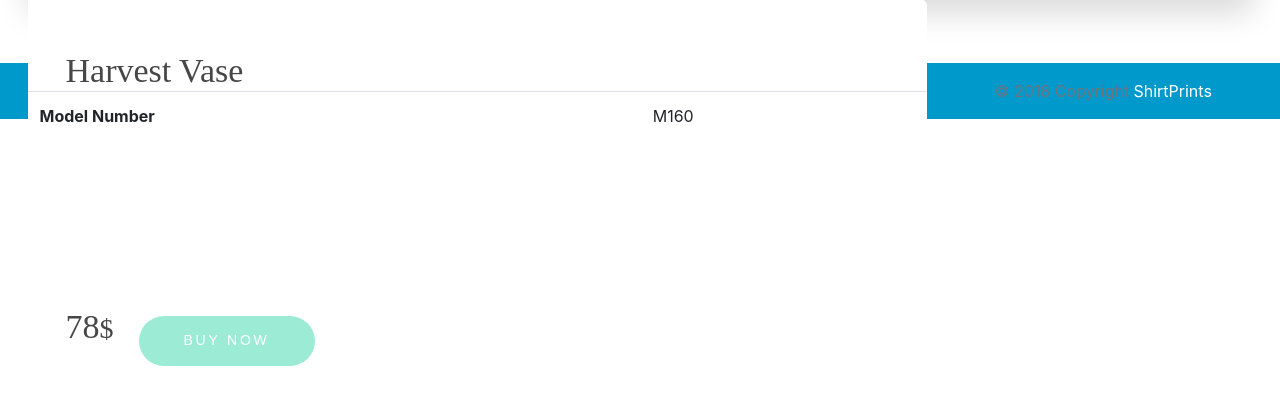
After one commit to slash12/shirtPrintfk, a PHP site: page /shirtprintfk/viewtshirt.php in a window 1280 px wide. The commit adds this page. Shown: the part 520-939 px from the top of the page. Run offline with PHP 8.4, Linux system fonts and the light colour scheme.

Commit message:
change search button color and create view card for tshirt(in progress)

```diff
--- a/search.php
+++ b/search.php
@@ -31,8 +31,6 @@
     <script src="js/bootstrap.min.js"></script>
     <script src="js/bootstrap-magnify.js"></script>
     <script src="js/bootstrap-select.min.js"></script>
-
-
   <!-- /Imports -->
 </head>
 <body>
@@ -174,7 +172,7 @@
                             <span>MUR <s><?php echo $res_tshirt["price"] + 100 ; ?></s> <?php echo $res_tshirt["price"]; ?></span>
                             <span>
                             <a class="btn btn-info" href="viewtshirt.php?id='<?php echo $res_tshirt['tshirt_id']; ?>'">Details</a>
-                            <a class="btn btn-warning" href="#">Buy Now</a>
+                            <a class="btn btn-primary" href="#">Buy Now</a>
                             </span>
                         </div>
                     </div>
--- /dev/null
+++ b/viewtshirt.php
@@ -0,0 +1,187 @@
+<?php
+//include database connection
+    require('includes/dbconnect.php');
+//include database connection
+//Session check and redirect
+    session_start();
+
+    if(!isset($_SESSION['user_login']))
+    {
+    require('includes/session_timer.php');
+    }
+
+    if(isset($_SESSION['admin']))
+    {
+    header('Location:webadmin/crudtshirt.php');
+    }
+//Session check and redirect
+?>
+<!DOCTYPE html>
+<html>
+<head>
+  <meta charset="utf-8">
+  <title>ShirtPrints | Search</title>
+  <!-- Imports -->
+    <link rel="stylesheet" href="css/style.css" type="text/css" media="all">
+    <link rel="stylesheet" href="css/bootstrap.min.css" type="text/css">
+    <link rel="stylesheet" href="css/bootstrap-magnify.css" type="text/css">
+    <link rel="stylesheet" href="css/bootstrap-select.min.css">
+    <script src="js/jquery.min.js"></script>
+    <script src="js/popper.js"></script>
+    <script src="js/bootstrap.min.js"></script>
+    <script src="js/bootstrap-magnify.js"></script>
+    <script src="js/bootstrap-select.min.js"></script>
+  <!-- /Imports -->
+
+  <!-- Temporarily Style -->
+  <style>
+
+.wrapper {
+height: 420px;
+margin-left: 1%;
+margin-top: -1%;
+width: 98%;
+border-radius: 7px 7px 7px 7px;
+-webkit-box-shadow: 0px 14px 32px 0px rgba(0, 0, 0, 0.15);
+-moz-box-shadow: 0px 14px 32px 0px rgba(0, 0, 0, 0.15);
+box-shadow: 0px 14px 32px 0px rgba(0, 0, 0, 0.15);
+}
+
+.product-img {
+  float: left;
+  height: 420px;
+  width: 327px;
+}
+
+.product-img img {
+  border-radius: 7px 0 0 7px;
+}
+
+.product-info {
+  float: left;
+  height: 420px;
+  width: 73.4%;
+  border-radius: 0 7px 10px 7px;
+  background-color: #ffffff;
+}
+
+.product-text {
+  height: 300px;
+  width: auto;
+}
+
+.product-text h1 {
+  margin: 0 0 0 38px;
+  padding-top: 52px;
+  font-size: 34px;
+  color: #474747;
+}
+
+.product-text h1,
+.product-price-btn p {
+  font-family: 'Bentham', serif;
+}
+
+
+
+.product-text p {
+  height: 125px;
+  margin: 0 0 0 38px;
+  font-family: 'Playfair Display', serif;
+  color: #8d8d8d;
+  line-height: 1.7em;
+  font-size: 15px;
+  font-weight: lighter;
+  overflow: hidden;
+}
+
+.product-price-btn {
+  height: 103px;
+  width: 327px;
+  margin-top: 17px;
+  position: relative;
+}
+
+.product-price-btn p {
+  display: inline-block;
+  position: absolute;
+  top: -13px;
+  height: 50px;
+  font-family: 'Trocchi', serif;
+  margin: 0 0 0 38px;
+  font-size: 28px;
+  font-weight: lighter;
+  color: #474747;
+}
+
+span {
+  display: inline-block;
+  height: 50px;
+  font-family: 'Suranna', serif;
+  font-size: 34px;
+}
+
+.product-price-btn button {
+  float: right;
+  display: inline-block;
+  height: 50px;
+  width: 176px;
+  margin: 0 40px 0 16px;
+  box-sizing: border-box;
+  border: transparent;
+  border-radius: 60px;
+  font-family: 'Raleway', sans-serif;
+  font-size: 14px;
+  font-weight: 500;
+  text-transform: uppercase;
+  letter-spacing: 0.2em;
+  color: #ffffff;
+  background-color: #9cebd5;
+  cursor: pointer;
+  outline: none;
+}
+
+.product-price-btn button:hover {
+  background-color: #79b0a1;
+}</style>
+  <!-- /Temporarily Style -->
+</head>
+<body>
+<!-- navbar include -->
+  <?php
+  require("includes/navbar.php");
+  ?>
+<!-- /navbar include -->
+
+<!-- content -->
+    <div class="container-fluid body-container">
+        <div class="wrapper">
+            <div class="product-img">
+                <img src="http://bit.ly/2tMBBTd" height="420" width="327">
+            </div>
+        <div class="product-info">
+        <div class="product-text">
+            <h1>Harvest Vase</h1>
+            <table class="table">
+                <tr>
+                    <th>Model Number</th>
+                    <td>M160</td>
+                </tr>
+            </table>
+        </div>
+        <div class="product-price-btn">
+            <p><span>78</span>$</p>
+            <button type="button">buy now</button>
+        </div>
+        </div>
+        </div>
+    </div>
+<!-- /content -->
+
+<!-- footer include -->
+    <?php
+    require("includes/footer.php");
+    ?>
+<!-- /footer include -->
+  </body>
+  </html>
```
